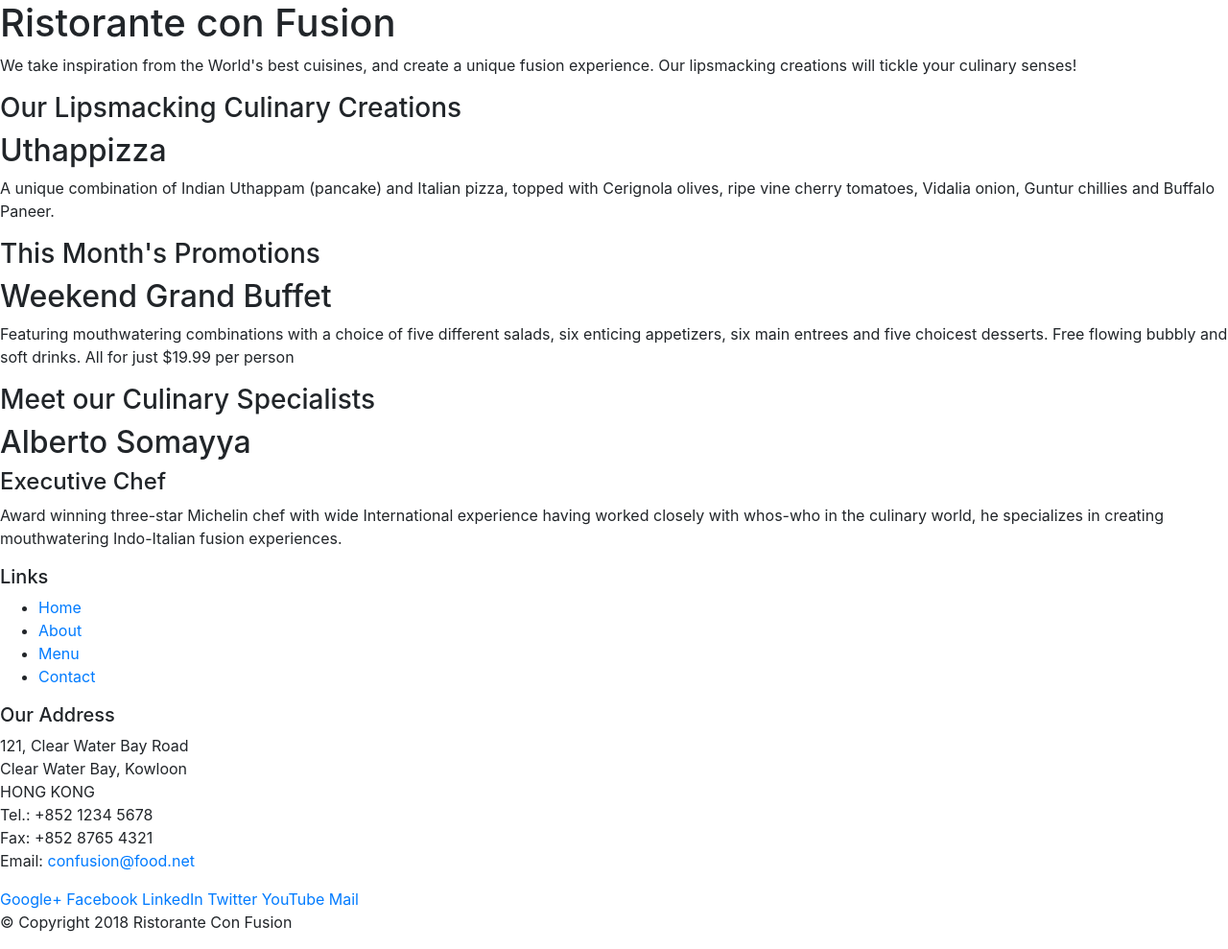
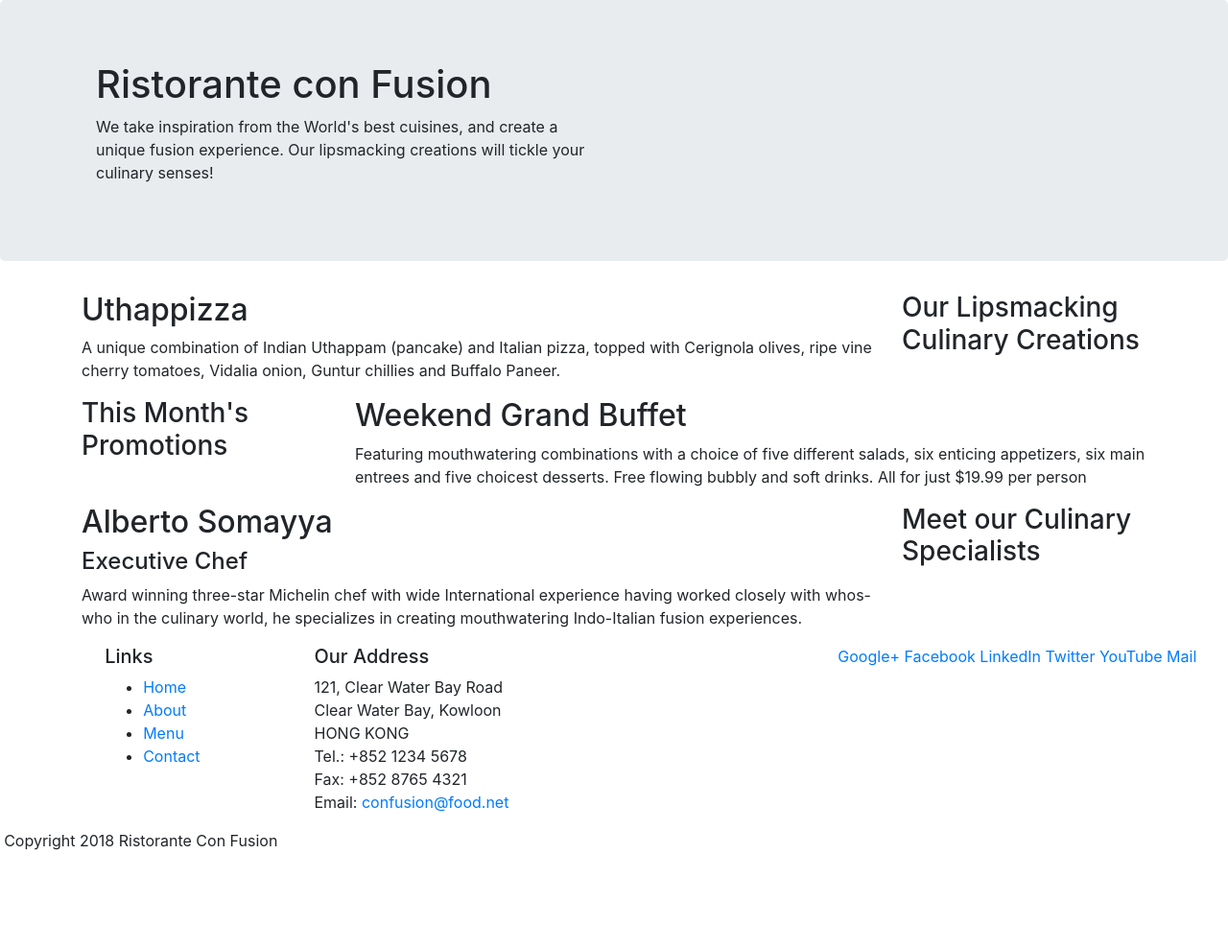
Before and after one commit to shivamkushwah0/react-and-angular, a website: page index.html in a window 1280 px wide. Shown: the whole page at 96% size. After the commit the page ends 904 px from the top, so only its background shows below. Drawn offline with nearby package versions, Linux system fonts and the light colour scheme.

Commit message:
bootstrap grid part 1

```diff
--- a/index.html
+++ b/index.html
@@ -15,9 +15,9 @@
 <body>
 
     <header>
-        <div>
-            <div>
-                <div>
+        <div class="jumbotron" >
+            <div class="container">
+                <div class="col-sm-6">
                     <h1>Ristorante con Fusion</h1>
                     <p>We take inspiration from the World's best cuisines, and create a unique fusion experience. Our lipsmacking creations will tickle your culinary senses!</p>
                 </div>
@@ -27,33 +27,33 @@
         </div>
     </header>
 
-    <div>
-        <div>
-            <div>
+    <div class="container">
+        <div class="row">
+            <div class="col-12 col-sm-4 order-sm-last col-md-3">
                 <h3>Our Lipsmacking Culinary Creations</h3>
             </div>
-            <div>
+            <div class="col-12 col-sm-8 order-sm-first col-md">
                 <h2>Uthappizza</h2>
                 <p>A unique combination of Indian Uthappam (pancake) and Italian pizza, topped with Cerignola olives, ripe vine cherry tomatoes, Vidalia onion, Guntur chillies and Buffalo Paneer.</p>
             </div>
         </div>
 
 
-        <div>
-            <div>
+        <div class="row">
+            <div class="col-12 col-sm-4 order-sm-first col-md-3">
                 <h3>This Month's Promotions</h3>
             </div>
-            <div>
+            <div class="col-12 col-sm-8 order-sm-last col-md">
                 <h2>Weekend Grand Buffet</h2>
                 <p>Featuring mouthwatering combinations with a choice of five different salads, six enticing appetizers, six main entrees and five choicest desserts. Free flowing bubbly and soft drinks. All for just $19.99 per person </p>
             </div>
         </div>
 
-        <div>
-            <div>
+        <div class="row">
+            <div class="col-12 col-sm-4 order-sm-last col-md-3">
                 <h3>Meet our Culinary Specialists</h3>
             </div>
-            <div>
+            <div class="col-12 col-sm-8 order-sm-first col-md">
                 <h2>Alberto Somayya</h2>
                 <h4>Executive Chef</h4>
                 <p>Award winning three-star Michelin chef with wide International experience having worked closely with whos-who in the culinary world, he specializes in creating mouthwatering Indo-Italian fusion experiences. </p>
@@ -62,9 +62,9 @@
     </div>
 
     <footer>
-        <div>
-            <div>
-                <div>
+        <div class="conainer">
+            <div class="row">
+                <div class="  offset-1 col-4 col-sm-2">
                     <h5>Links</h5>
                     <ul>
                         <li><a href="#">Home</a></li>
@@ -73,7 +73,7 @@
                         <li><a href="#">Contact</a></li>
                     </ul>
                 </div>
-                <div>
+                <div class="col-7 col-sm-5">
                     <h5>Our Address</h5>
                     <address>
 		              121, Clear Water Bay Road<br>
@@ -83,8 +83,8 @@
 		              Fax: +852 8765 4321<br>
 		              Email: <a href="mailto:confusion@food.net">confusion@food.net</a>
 		           </address>
-                </div>
-                <div>
+                </div >
+                <div class="col-12 col-sm-4">
                     <div>
                         <a href="http://google.com/+">Google+</a>
                         <a href="http://www.facebook.com/profile.php?id=">Facebook</a>
@@ -95,8 +95,8 @@
                     </div>
                 </div>
            </div>
-           <div>
-                <div>
+           <div class="row">
+                <div cass="col-auto ">
                     <p>© Copyright 2018 Ristorante Con Fusion</p>
                 </div>
            </div>
```
